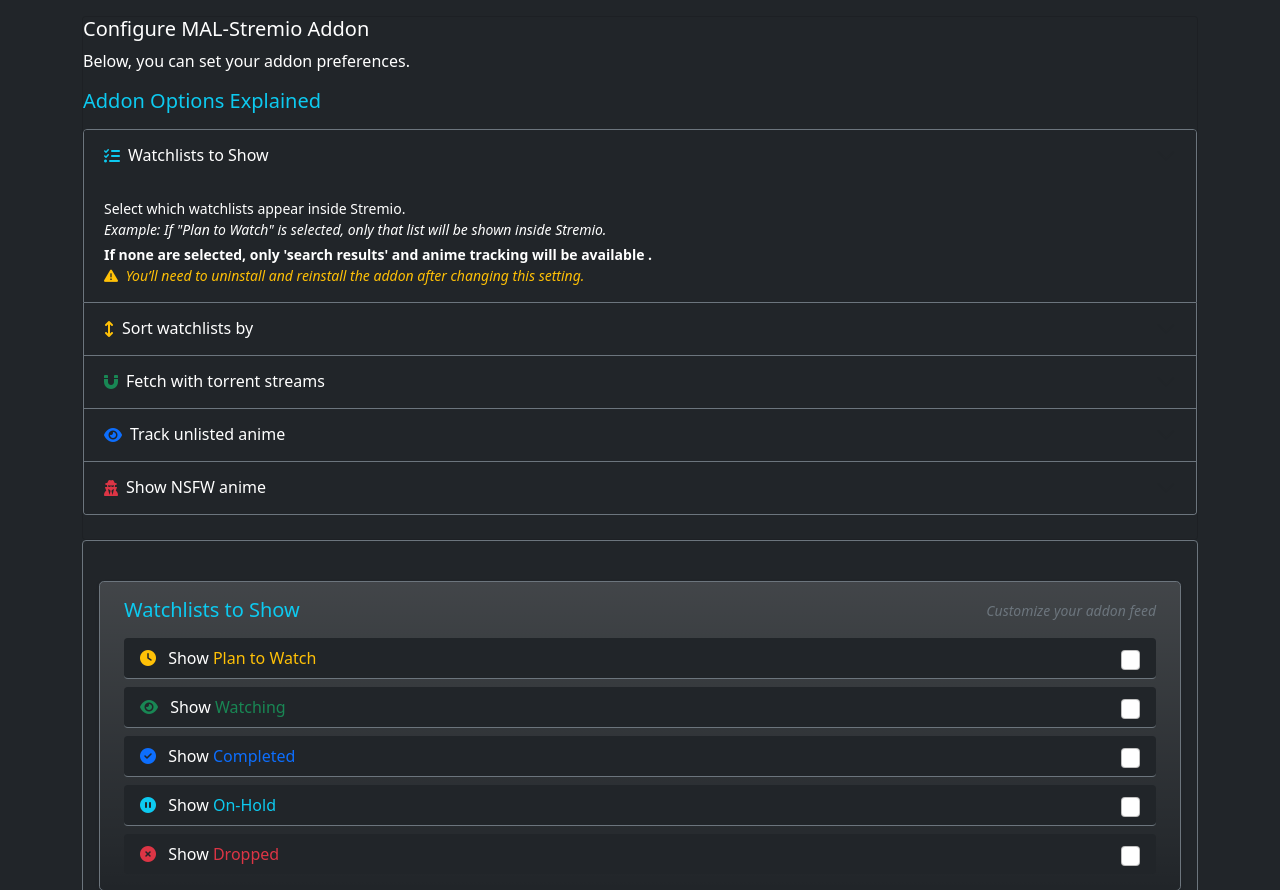
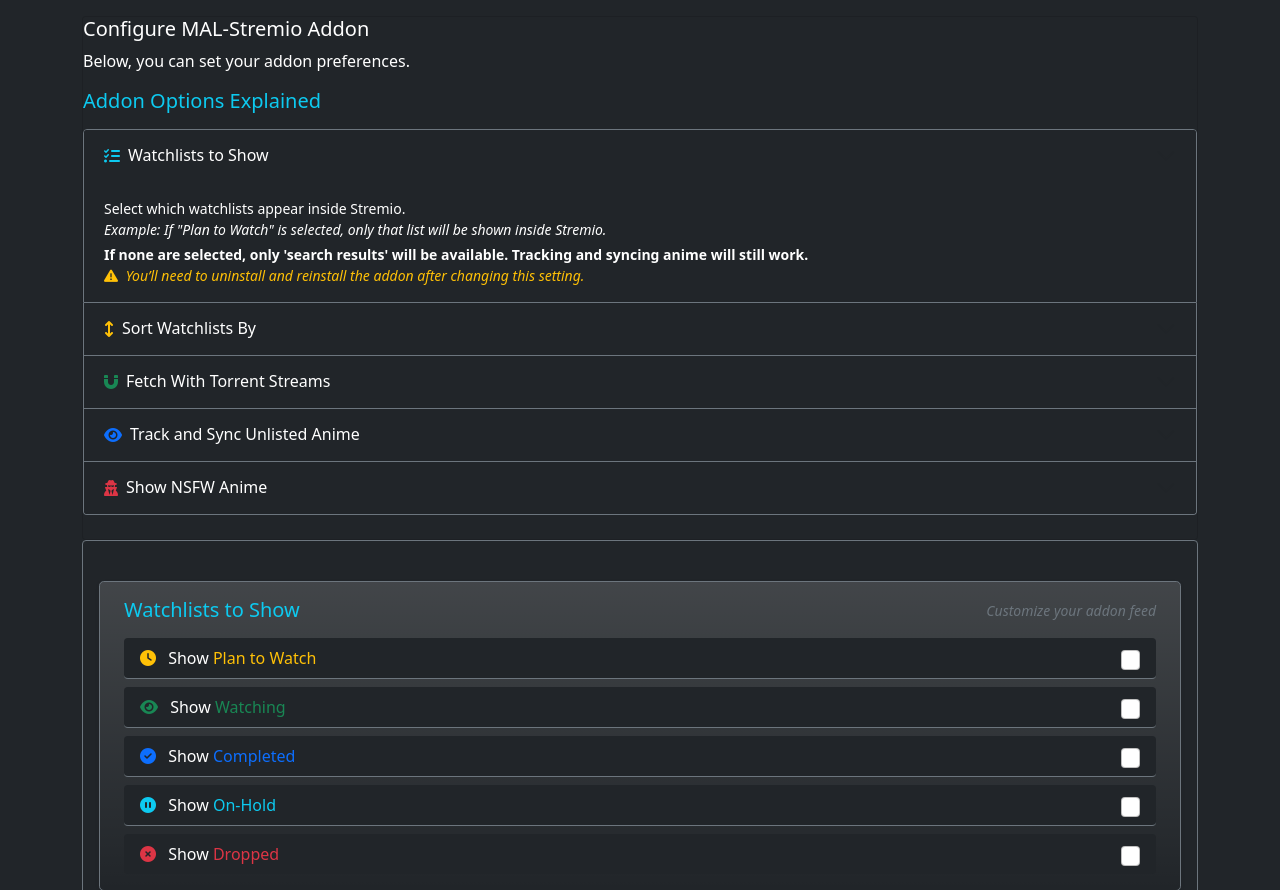
Before and after one commit to SageTendo/mal-stremio-addon, a Flask app: template templates/configure.html in a window 1280 px wide. Shown: the part 64-954 px from the top of the page. Run offline with Flask 3, Linux system fonts and the light colour scheme; the template is opened without the code that fills it, so the values that code supplies are empty.

Commit message:
Rewording of descriptions

```diff
--- a/templates/configure.html
+++ b/templates/configure.html
@@ -62,8 +62,8 @@
                         <p class="fst-italic mb-1">Example: If "Plan to Watch" is selected, only that list will be
                             shown inside Stremio.
                         </p>
-                        <strong>If none are selected, only 'search results' and anime tracking will be available
-                            .</strong>
+                        <strong>If none are selected, only 'search results' will be available. Tracking and syncing
+                            anime will still work.</strong>
                         <p class="text-warning fst-italic mb-0">
                             <i class="fa-solid fa-exclamation-triangle me-1"></i>
                             You’ll need to uninstall and reinstall the addon after changing this setting.
@@ -78,7 +78,7 @@
                     <button class="accordion-button bg-dark text-white fw-semibold collapsed" type="button"
                             data-bs-toggle="collapse"
                             data-bs-target="#collapseSort" aria-expanded="false" aria-controls="collapseSort">
-                        <i class="fa-solid fa-arrows-up-down me-2 text-warning"></i>Sort watchlists by
+                        <i class="fa-solid fa-arrows-up-down me-2 text-warning"></i>Sort Watchlists By
                     </button>
                 </h2>
                 <div id="collapseSort" class="accordion-collapse collapse" aria-labelledby="headingSort"
@@ -101,7 +101,7 @@
                     <button class="accordion-button bg-dark text-white fw-semibold collapsed" type="button"
                             data-bs-toggle="collapse"
                             data-bs-target="#collapseTorrent" aria-expanded="false" aria-controls="collapseTorrent">
-                        <i class="fa-solid fa-magnet me-2 text-success"></i>Fetch with torrent streams
+                        <i class="fa-solid fa-magnet me-2 text-success"></i>Fetch With Torrent Streams
                     </button>
                 </h2>
                 <div id="collapseTorrent" class="accordion-collapse collapse" aria-labelledby="headingTorrent"
@@ -121,7 +121,7 @@
                     <button class="accordion-button bg-dark text-white fw-semibold collapsed" type="button"
                             data-bs-toggle="collapse"
                             data-bs-target="#collapseTrack" aria-expanded="false" aria-controls="collapseTrack">
-                        <i class="fa-solid fa-eye me-2 text-primary"></i>Track unlisted anime
+                        <i class="fa-solid fa-eye me-2 text-primary"></i>Track and Sync Unlisted Anime
                     </button>
                 </h2>
                 <div id="collapseTrack" class="accordion-collapse collapse" aria-labelledby="headingTrack"
@@ -139,7 +139,7 @@
                     <button class="accordion-button bg-dark text-white fw-semibold collapsed" type="button"
                             data-bs-toggle="collapse"
                             data-bs-target="#collapseNSFW" aria-expanded="false" aria-controls="collapseNSFW">
-                        <i class="fa-solid fa-user-secret me-2 text-danger"></i>Show NSFW anime
+                        <i class="fa-solid fa-user-secret me-2 text-danger"></i>Show NSFW Anime
                     </button>
                 </h2>
                 <div id="collapseNSFW" class="accordion-collapse collapse" aria-labelledby="headingNSFW"
```
